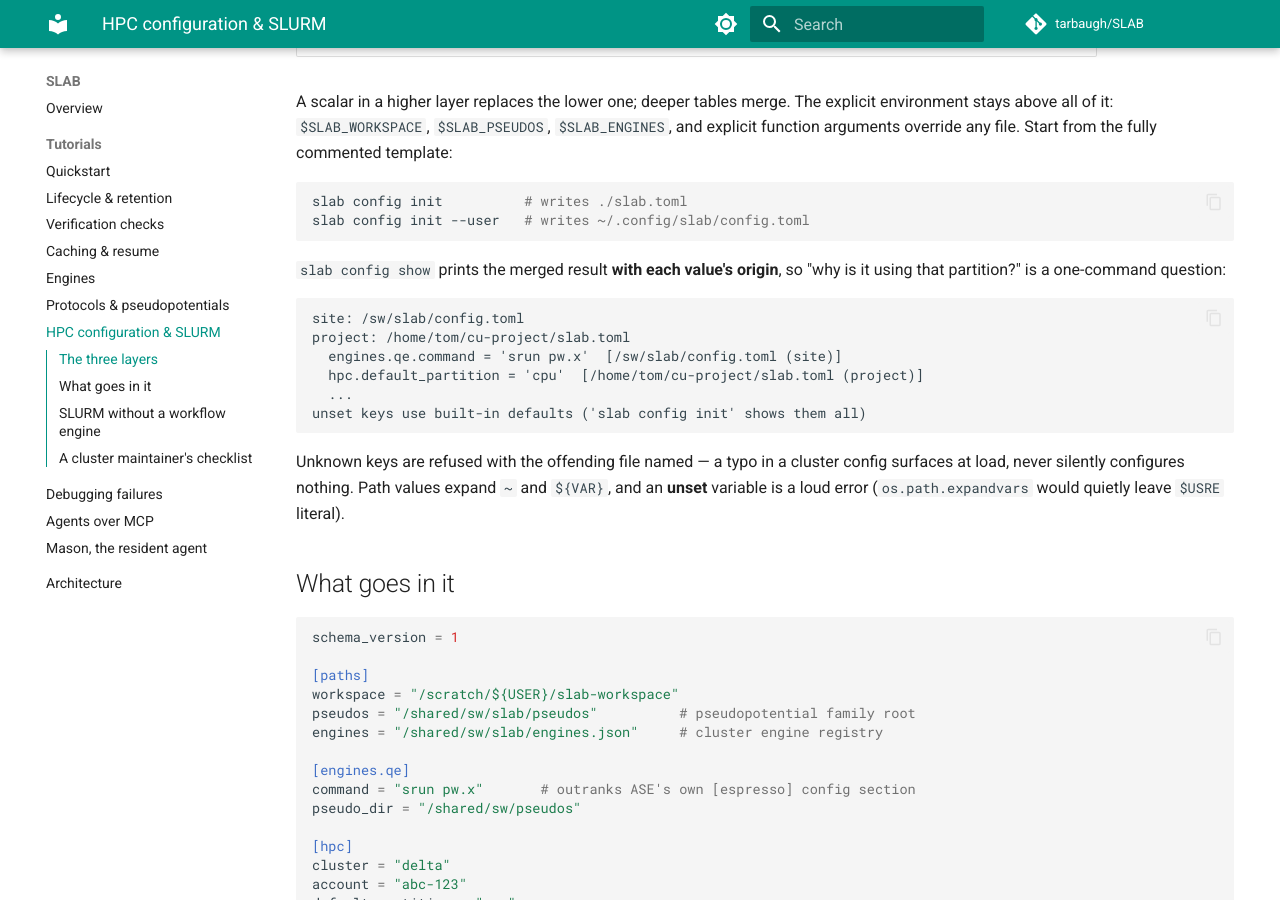
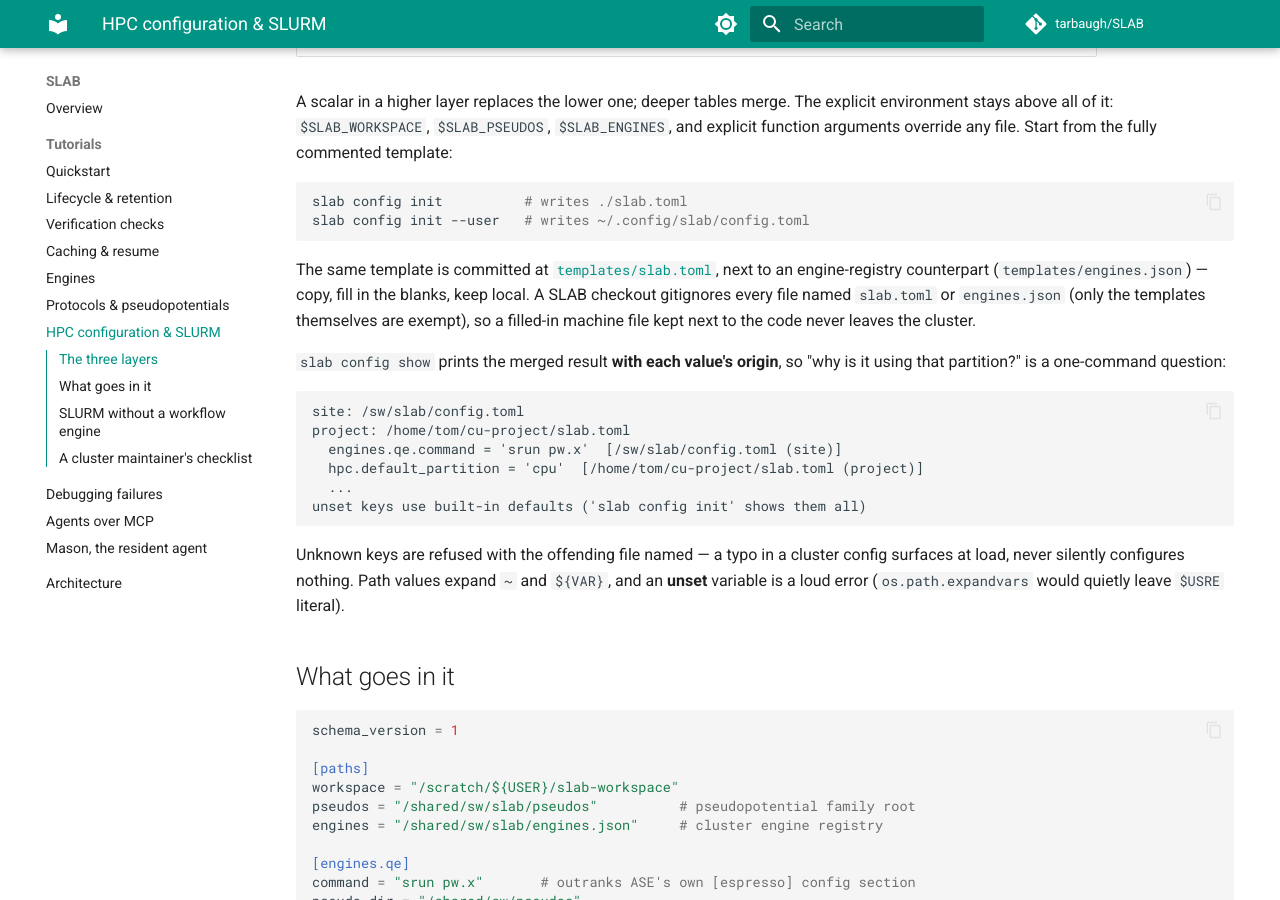
Before and after one commit to tarbaugh/SLAB, an MkDocs documentation site: the page built from docs/tutorials/hpc-config.md, in a window 1280 px wide and 900 px high, scrolled down 489 px. Built offline with MkDocs 1.6.1 and Material for MkDocs 9.7.7, drawn with Linux system fonts in a browser that asks for light colours; comment, search, counter and statistics services are not loaded; some of the changed text lies outside the part shown.

Commit message:
Config templates travel in the repo; filled-in cluster facts never do
templates/slab.toml (byte-for-byte the 'slab config init' text, pinned by
test) and templates/engines.json (validated against the registry schema)
are fill-in-the-blank starting points for a new machine. The checkout
gitignores every slab.toml and engines.json — only the templates are
exempt — so a filled-in machine file kept next to the code cannot be
committed by accident.

Co-Authored-By: Claude Fable 5 <noreply@anthropic.com>

````diff
--- a/docs/tutorials/hpc-config.md
+++ b/docs/tutorials/hpc-config.md
@@ -24,6 +24,13 @@ any file. Start from the fully commented template:
 slab config init          # writes ./slab.toml
 slab config init --user   # writes ~/.config/slab/config.toml
 ```
+
+The same template is committed at
+[`templates/slab.toml`](https://github.com/tarbaugh/SLAB/tree/main/templates),
+next to an engine-registry counterpart (`templates/engines.json`) — copy,
+fill in the blanks, keep local. A SLAB checkout gitignores every file named
+`slab.toml` or `engines.json` (only the templates themselves are exempt), so
+a filled-in machine file kept next to the code never leaves the cluster.
 
 `slab config show` prints the merged result **with each value's origin**,
 so "why is it using that partition?" is a one-command question:
@@ -167,8 +174,8 @@ reason; an unknown is never dressed up as a known.
 
 1. Install SLAB into a shared environment.
 2. Write `/sw/slab/config.toml` (paths, `[engines.qe]`, `[hpc]`
-   partitions) and, optionally, `/sw/slab/engines.json`
-   (see [Engines](engines.md)).
+   partitions) and, optionally, `/sw/slab/engines.json` — starting from
+   the files in `templates/` (see [Engines](engines.md) for the registry).
 3. Export from the module file:
    `setenv SLAB_SITE_CONFIG /sw/slab/config.toml`.
 4. Users check their view with `slab config show` and
````
Also changed, not shown: README.md (+4 -0 lines), templates/README.md (added, +23 -0 lines), 5 other files.
